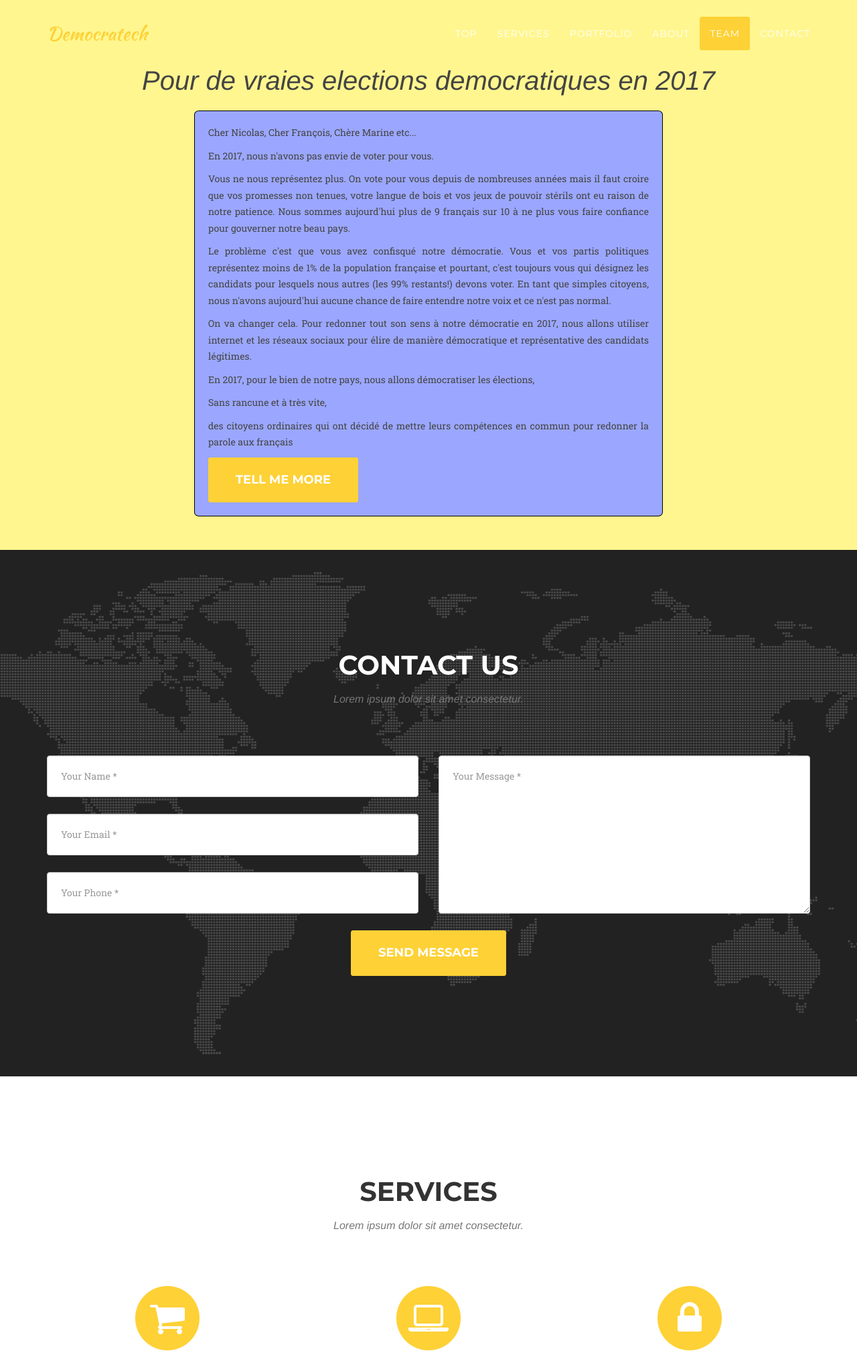
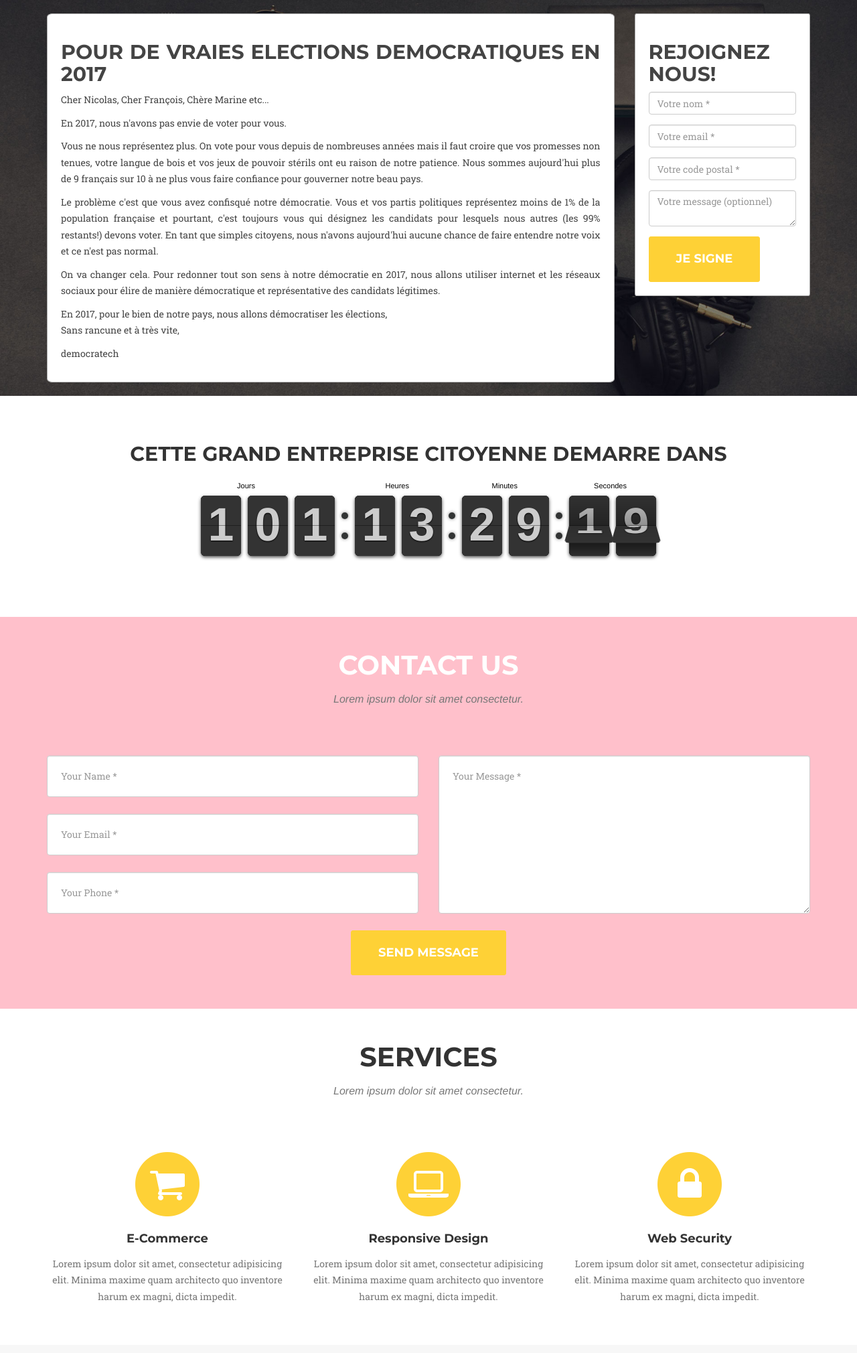
Before and after one commit to democratech/LaPrimaire, a PHP site: page / in a window 1280 px wide. Shown: the top 2020 px of the page at 67% size. Run offline with PHP 8.4, Linux system fonts and the light colour scheme; some libraries are stand-ins or nearby versions; some web fonts are replaced.

Commit message:
* Ajout formulaire et compte a rebours

```diff
--- a/web/css/agency.css
+++ b/web/css/agency.css
@@ -230,13 +230,50 @@ fieldset[disabled] .btn-xl.active {
     background-color: #fec503;
 }
 
-.lettre {
-	max-width: 700px;
-	background-color: #9ba7ff;
-	margin: 0 auto;
+#joinus {
+	background-color: white;
+	margin: 20px auto 20px auto;
 	padding: 20px;
 	text-align: justify;
-	border: 1px solid black;
+	border: 1px solid #AAA;
+	border-radius: 1%;
+}
+
+
+#clock_wrapper {
+	text-align: center;
+}
+#clock {
+	background-color: white;
+	width: auto;
+	display:inline-block;
+	margin: 20px auto;
+	padding: 0px;
+	border: 0px solid #AAA;
+	border-radius: 1%;
+}
+
+@media(max-width:768px) {
+	#clock .flip-clock-wrapper {
+		font-size: 22px;
+	}
+	#clock_wrapper {
+		zoom: 0.6;
+		-moz-transform: scale(0.6)
+	}
+	#joinus {
+		margin-top:20px;
+	}
+}
+
+
+.lettre {
+	/*max-width: 800px;*/
+	background-color: white;
+	margin: 20px auto 20px auto;
+	padding: 20px;
+	text-align: justify;
+	border: 1px solid #AAA;
 	border-radius: 1%;
 }
 
@@ -275,8 +312,8 @@ header {
     text-align: center;
     color: #444;
     background-attachment: scroll;
-    /* background-image: url(../img/header-bg.jpg); */
-    background-color: #fff68f;
+    background-color: rgba(4,4,4,0.8);
+    background-image: url(../img/header-bg.jpg);
     background-position: center center;
     background-repeat: none;
     -webkit-background-size: cover;
@@ -286,7 +323,7 @@ header {
 }
 
 header .intro-text {
-    padding-top: 100px;
+    padding-top: 50px;
     padding-bottom: 50px;
 }
 
@@ -309,7 +346,7 @@ header .intro-text .intro-heading {
 
 @media(min-width:768px) {
     header .intro-text {
-        padding-top: 100px;
+        padding-top: 50px;
         padding-bottom: 50px;
     }
 
@@ -332,7 +369,7 @@ header .intro-text .intro-heading {
 }
 
 section {
-    padding: 100px 0;
+    padding: 50px 0;
 }
 
 section h2.section-heading {
@@ -352,7 +389,7 @@ section h3.section-subheading {
 
 @media(min-width:768px) {
     section {
-        padding: 150px 0;
+        padding: 50px 0;
     }
 }
 
@@ -662,68 +699,69 @@ aside.clients img {
     margin: 50px auto;
 }
 
-section#contact {
+section#sign {
     background-color: #222;
-    background-image: url(../img/map-image.png);
+    /* background-image: url(../img/map-image.png); */
+    background-color: pink;
     background-position: center;
     background-repeat: no-repeat;
 }
 
-section#contact .section-heading {
+section#sign .section-heading {
     color: #fff;
 }
 
-section#contact .form-group {
+section#sign .form-group {
     margin-bottom: 25px;
 }
 
-section#contact .form-group input,
-section#contact .form-group textarea {
+section#sign .form-group input,
+section#sign .form-group textarea {
     padding: 20px;
 }
 
-section#contact .form-group input.form-control {
+section#sign .form-group input.form-control {
     height: auto;
 }
 
-section#contact .form-group textarea.form-control {
+section#sign .form-group textarea.form-control {
     height: 236px;
 }
 
-section#contact .form-control:focus {
+section#sign .form-control:focus {
     border-color: #fed136;
     box-shadow: none;
 }
 
-section#contact::-webkit-input-placeholder {
+section#sign::-webkit-input-placeholder {
     text-transform: uppercase;
     font-family: Montserrat,"Helvetica Neue",Helvetica,Arial,sans-serif;
     font-weight: 700;
     color: #bbb;
 }
 
-section#contact:-moz-placeholder {
+section#sign:-moz-placeholder {
     text-transform: uppercase;
     font-family: Montserrat,"Helvetica Neue",Helvetica,Arial,sans-serif;
     font-weight: 700;
     color: #bbb;
 }
 
-section#contact::-moz-placeholder {
+section#sign::-moz-placeholder {
     text-transform: uppercase;
     font-family: Montserrat,"Helvetica Neue",Helvetica,Arial,sans-serif;
     font-weight: 700;
     color: #bbb;
 }
 
-section#contact:-ms-input-placeholder {
+section#sign:-ms-input-placeholder {
     text-transform: uppercase;
     font-family: Montserrat,"Helvetica Neue",Helvetica,Arial,sans-serif;
     font-weight: 700;
     color: #bbb;
 }
 
-section#contact .text-danger {
+section#sign .text-danger {
     color: #e74c3c;
 }
 
--- /dev/null
+++ b/web/css/flipclock.css
@@ -0,0 +1,431 @@
+/* Get the bourbon mixin from http://bourbon.io */
+/* Reset */
+.flip-clock-wrapper * {
+    -webkit-box-sizing: border-box;
+    -moz-box-sizing: border-box;
+    -ms-box-sizing: border-box;
+    -o-box-sizing: border-box;
+    box-sizing: border-box;
+    -webkit-backface-visibility: hidden;
+    -moz-backface-visibility: hidden;
+    -ms-backface-visibility: hidden;
+    -o-backface-visibility: hidden;
+    backface-visibility: hidden;
+}
+
+.flip-clock-wrapper a {
+  cursor: pointer;
+  text-decoration: none;
+  color: #ccc; }
+
+.flip-clock-wrapper a:hover {
+  color: #fff; }
+
+.flip-clock-wrapper ul {
+  list-style: none; }
+
+.flip-clock-wrapper.clearfix:before,
+.flip-clock-wrapper.clearfix:after {
+  content: " ";
+  display: table; }
+
+.flip-clock-wrapper.clearfix:after {
+  clear: both; }
+
+.flip-clock-wrapper.clearfix {
+  *zoom: 1; }
+
+/* Main */
+.flip-clock-wrapper {
+  font: normal 11px "Helvetica Neue", Helvetica, sans-serif;
+  -webkit-user-select: none; }
+
+.flip-clock-meridium {
+  background: none !important;
+  box-shadow: 0 0 0 !important;
+  font-size: 36px !important; }
+
+.flip-clock-meridium a { color: #313333; }
+
+.flip-clock-wrapper {
+  text-align: center;
+  position: relative;
+  width: 100%;
+  margin: 1em;
+}
+
+.flip-clock-wrapper:before,
+.flip-clock-wrapper:after {
+    content: " "; /* 1 */
+    display: table; /* 2 */
+}
+.flip-clock-wrapper:after {
+    clear: both;
+}
+
+/* Skeleton */
+.flip-clock-wrapper ul {
+  position: relative;
+  float: left;
+  margin: 5px;
+  width: 60px;
+  height: 90px;
+  font-size: 80px;
+  font-weight: bold;
+  line-height: 87px;
+  border-radius: 6px;
+  background: #000;
+}
+
+.flip-clock-wrapper ul li {
+  z-index: 1;
+  position: absolute;
+  left: 0;
+  top: 0;
+  width: 100%;
+  height: 100%;
+  line-height: 87px;
+  text-decoration: none !important;
+}
+
+.flip-clock-wrapper ul li:first-child {
+  z-index: 2; }
+
+.flip-clock-wrapper ul li a {
+  display: block;
+  height: 100%;
+  -webkit-perspective: 200px;
+  -moz-perspective: 200px;
+  perspective: 200px;
+  margin: 0 !important;
+  overflow: visible !important;
+  cursor: default !important; }
+
+.flip-clock-wrapper ul li a div {
+  z-index: 1;
+  position: absolute;
+  left: 0;
+  width: 100%;
+  height: 50%;
+  font-size: 80px;
+  overflow: hidden;
+  outline: 1px solid transparent; }
+
+.flip-clock-wrapper ul li a div .shadow {
+  position: absolute;
+  width: 100%;
+  height: 100%;
+  z-index: 2; }
+
+.flip-clock-wrapper ul li a div.up {
+  -webkit-transform-origin: 50% 100%;
+  -moz-transform-origin: 50% 100%;
+  -ms-transform-origin: 50% 100%;
+  -o-transform-origin: 50% 100%;
+  transform-origin: 50% 100%;
+  top: 0; }
+
+.flip-clock-wrapper ul li a div.up:after {
+  content: "";
+  position: absolute;
+  top: 44px;
+  left: 0;
+  z-index: 5;
+  width: 100%;
+  height: 3px;
+  background-color: #000;
+  background-color: rgba(0, 0, 0, 0.4); }
+
+.flip-clock-wrapper ul li a div.down {
+  -webkit-transform-origin: 50% 0;
+  -moz-transform-origin: 50% 0;
+  -ms-transform-origin: 50% 0;
+  -o-transform-origin: 50% 0;
+  transform-origin: 50% 0;
+  bottom: 0;
+  border-bottom-left-radius: 6px;
+  border-bottom-right-radius: 6px;
+}
+
+.flip-clock-wrapper ul li a div div.inn {
+  position: absolute;
+  left: 0;
+  z-index: 1;
+  width: 100%;
+  height: 200%;
+  color: #ccc;
+  text-shadow: 0 1px 2px #000;
+  text-align: center;
+  background-color: #333;
+  border-radius: 6px;
+  font-size: 70px; }
+
+.flip-clock-wrapper ul li a div.up div.inn {
+  top: 0; }
+
+.flip-clock-wrapper ul li a div.down div.inn {
+  bottom: 0; }
+
+/* PLAY */
+.flip-clock-wrapper ul.play li.flip-clock-before {
+  z-index: 3; }
+
+.flip-clock-wrapper .flip {   box-shadow: 0 2px 5px rgba(0, 0, 0, 0.7); }
+
+.flip-clock-wrapper ul.play li.flip-clock-active {
+  -webkit-animation: asd 0.5s 0.5s linear both;
+  -moz-animation: asd 0.5s 0.5s linear both;
+  animation: asd 0.5s 0.5s linear both;
+  z-index: 5; }
+
+.flip-clock-divider {
+  float: left;
+  display: inline-block;
+  position: relative;
+  width: 20px;
+  height: 100px; }
+
+.flip-clock-divider:first-child {
+  width: 0; }
+
+.flip-clock-dot {
+  display: block;
+  background: #323434;
+  width: 10px;
+  height: 10px;
+  position: absolute;
+  border-radius: 50%;
+  box-shadow: 0 0 5px rgba(0, 0, 0, 0.5);
+  left: 5px; }
+
+.flip-clock-divider .flip-clock-label {
+  position: absolute;
+  top: -1.5em;
+  right: -86px;
+  color: black;
+  text-shadow: none; }
+
+.flip-clock-divider.minutes .flip-clock-label {
+  right: -88px; }
+
+.flip-clock-divider.seconds .flip-clock-label {
+  right: -91px; }
+
+.flip-clock-dot.top {
+  top: 30px; }
+
+.flip-clock-dot.bottom {
+  bottom: 30px; }
+
+@-webkit-keyframes asd {
+  0% {
+    z-index: 2; }
+
+  20% {
+    z-index: 4; }
+
+  100% {
+    z-index: 4; } }
+
+@-moz-keyframes asd {
+  0% {
+    z-index: 2; }
+
+  20% {
+    z-index: 4; }
+
+  100% {
+    z-index: 4; } }
+
+@-o-keyframes asd {
+  0% {
+    z-index: 2; }
+
+  20% {
+    z-index: 4; }
+
+  100% {
+    z-index: 4; } }
+
+@keyframes asd {
+  0% {
+    z-index: 2; }
+
+  20% {
+    z-index: 4; }
+
+  100% {
+    z-index: 4; } }
+
+.flip-clock-wrapper ul.play li.flip-clock-active .down {
+  z-index: 2;
+  -webkit-animation: turn 0.5s 0.5s linear both;
+  -moz-animation: turn 0.5s 0.5s linear both;
+  animation: turn 0.5s 0.5s linear both; }
+
+@-webkit-keyframes turn {
+  0% {
+    -webkit-transform: rotateX(90deg); }
+
+  100% {
+    -webkit-transform: rotateX(0deg); } }
+
+@-moz-keyframes turn {
+  0% {
+    -moz-transform: rotateX(90deg); }
+
+  100% {
+    -moz-transform: rotateX(0deg); } }
+
+@-o-keyframes turn {
+  0% {
+    -o-transform: rotateX(90deg); }
+
+  100% {
+    -o-transform: rotateX(0deg); } }
+
+@keyframes turn {
+  0% {
+    transform: rotateX(90deg); }
+
+  100% {
+    transform: rotateX(0deg); } }
+
+.flip-clock-wrapper ul.play li.flip-clock-before .up {
+  z-index: 2;
+  -webkit-animation: turn2 0.5s linear both;
+  -moz-animation: turn2 0.5s linear both;
+  animation: turn2 0.5s linear both; }
+
+@-webkit-keyframes turn2 {
+  0% {
+    -webkit-transform: rotateX(0deg); }
+
+  100% {
+    -webkit-transform: rotateX(-90deg); } }
+
+@-moz-keyframes turn2 {
+  0% {
+    -moz-transform: rotateX(0deg); }
+
+  100% {
+    -moz-transform: rotateX(-90deg); } }
+
+@-o-keyframes turn2 {
+  0% {
+    -o-transform: rotateX(0deg); }
+
+  100% {
+    -o-transform: rotateX(-90deg); } }
+
+@keyframes turn2 {
+  0% {
+    transform: rotateX(0deg); }
+
+  100% {
+    transform: rotateX(-90deg); } }
+
+.flip-clock-wrapper ul li.flip-clock-active {
+  z-index: 3; }
+
+/* SHADOW */
+.flip-clock-wrapper ul.play li.flip-clock-before .up .shadow {
+  background: -moz-linear-gradient(top, rgba(0, 0, 0, 0.1) 0%, black 100%);
+  background: -webkit-gradient(linear, left top, left bottom, color-stop(0%, rgba(0, 0, 0, 0.1)), color-stop(100%, black));
+  background: linear, top, rgba(0, 0, 0, 0.1) 0%, black 100%;
+  background: -o-linear-gradient(top, rgba(0, 0, 0, 0.1) 0%, black 100%);
+  background: -ms-linear-gradient(top, rgba(0, 0, 0, 0.1) 0%, black 100%);
+  background: linear, to bottom, rgba(0, 0, 0, 0.1) 0%, black 100%;
+  -webkit-animation: show 0.5s linear both;
+  -moz-animation: show 0.5s linear both;
+  animation: show 0.5s linear both; }
+
+.flip-clock-wrapper ul.play li.flip-clock-active .up .shadow {
+  background: -moz-linear-gradient(top, rgba(0, 0, 0, 0.1) 0%, black 100%);
+  background: -webkit-gradient(linear, left top, left bottom, color-stop(0%, rgba(0, 0, 0, 0.1)), color-stop(100%, black));
+  background: linear, top, rgba(0, 0, 0, 0.1) 0%, black 100%;
+  background: -o-linear-gradient(top, rgba(0, 0, 0, 0.1) 0%, black 100%);
+  background: -ms-linear-gradient(top, rgba(0, 0, 0, 0.1) 0%, black 100%);
+  background: linear, to bottom, rgba(0, 0, 0, 0.1) 0%, black 100%;
+  -webkit-animation: hide 0.5s 0.3s linear both;
+  -moz-animation: hide 0.5s 0.3s linear both;
+  animation: hide 0.5s 0.3s linear both; }
+
+/*DOWN*/
+.flip-clock-wrapper ul.play li.flip-clock-before .down .shadow {
+  background: -moz-linear-gradient(top, black 0%, rgba(0, 0, 0, 0.1) 100%);
+  background: -webkit-gradient(linear, left top, left bottom, color-stop(0%, black), color-stop(100%, rgba(0, 0, 0, 0.1)));
+  background: linear, top, black 0%, rgba(0, 0, 0, 0.1) 100%;
+  background: -o-linear-gradient(top, black 0%, rgba(0, 0, 0, 0.1) 100%);
+  background: -ms-linear-gradient(top, black 0%, rgba(0, 0, 0, 0.1) 100%);
+  background: linear, to bottom, black 0%, rgba(0, 0, 0, 0.1) 100%;
+  -webkit-animation: show 0.5s linear both;
+  -moz-animation: show 0.5s linear both;
+  animation: show 0.5s linear both; }
+
+.flip-clock-wrapper ul.play li.flip-clock-active .down .shadow {
+  background: -moz-linear-gradient(top, black 0%, rgba(0, 0, 0, 0.1) 100%);
+  background: -webkit-gradient(linear, left top, left bottom, color-stop(0%, black), color-stop(100%, rgba(0, 0, 0, 0.1)));
+  background: linear, top, black 0%, rgba(0, 0, 0, 0.1) 100%;
+  background: -o-linear-gradient(top, black 0%, rgba(0, 0, 0, 0.1) 100%);
+  background: -ms-linear-gradient(top, black 0%, rgba(0, 0, 0, 0.1) 100%);
+  background: linear, to bottom, black 0%, rgba(0, 0, 0, 0.1) 100%;
+  -webkit-animation: hide 0.5s 0.3s linear both;
+  -moz-animation: hide 0.5s 0.3s linear both;
+  animation: hide 0.5s 0.2s linear both; }
+
+@-webkit-keyframes show {
+  0% {
+    opacity: 0; }
+
+  100% {
+    opacity: 1; } }
+
+@-moz-keyframes show {
+  0% {
+    opacity: 0; }
+
+  100% {
+    opacity: 1; } }
+
+@-o-keyframes show {
+  0% {
+    opacity: 0; }
+
+  100% {
+    opacity: 1; } }
+
+@keyframes show {
+  0% {
+    opacity: 0; }
+
+  100% {
+    opacity: 1; } }
+
+@-webkit-keyframes hide {
+  0% {
+    opacity: 1; }
+
+  100% {
+    opacity: 0; } }
+
+@-moz-keyframes hide {
+  0% {
+    opacity: 1; }
+
+  100% {
+    opacity: 0; } }
+
+@-o-keyframes hide {
+  0% {
+    opacity: 1; }
+
+  100% {
+    opacity: 0; } }
+
+@keyframes hide {
+  0% {
+    opacity: 1; }
+
+  100% {
+    opacity: 0; } }
--- a/web/index.html
+++ b/web/index.html
@@ -15,6 +15,7 @@
     <link href="css/bootstrap.min.css" rel="stylesheet">
 
     <!-- Custom CSS -->
+    <link href="css/flipclock.css" rel="stylesheet">
     <link href="css/agency.css" rel="stylesheet">
 
     <!-- Custom Fonts -->
@@ -35,71 +36,77 @@
 
 <body id="page-top" class="index">
 
-    <!-- Navigation -->
-    <nav class="navbar navbar-default navbar-fixed-top">
-        <div class="container">
-            <!-- Brand and toggle get grouped for better mobile display -->
-            <div class="navbar-header page-scroll">
-                <button type="button" class="navbar-toggle" data-toggle="collapse" data-target="#bs-example-navbar-collapse-1">
-                    <span class="sr-only">Toggle navigation</span>
-                    <span class="icon-bar"></span>
-                    <span class="icon-bar"></span>
-                    <span class="icon-bar"></span>
-                </button>
-                <a class="navbar-brand page-scroll" href="#page-top">Democratech</a>
-            </div>
-
-            <!-- Collect the nav links, forms, and other content for toggling -->
-            <div class="collapse navbar-collapse" id="bs-example-navbar-collapse-1">
-                <ul class="nav navbar-nav navbar-right">
-                    <li class="page-scroll">
-                        <a class="page-scroll" href="#page-top">Top</a>
-                    </li>
-                    <li>
-                        <a class="page-scroll" href="#services">Services</a>
-                    </li>
-                    <li>
-                        <a class="page-scroll" href="#portfolio">Portfolio</a>
-                    </li>
-                    <li>
-                        <a class="page-scroll" href="#about">About</a>
-                    </li>
-                    <li>
-                        <a class="page-scroll" href="#team">Team</a>
-                    </li>
-                    <li>
-                        <a class="page-scroll" href="#contact">Contact</a>
-                    </li>
-                </ul>
-            </div>
-            <!-- /.navbar-collapse -->
-        </div>
-        <!-- /.container-fluid -->
-    </nav>
-
     <!-- Header -->
     <header id="page-top">
         <div class="container">
-            <div class="intro-text">
-		    <div class="intro-lead-in">Pour de vraies elections democratiques en 2017</div>
-		    <!-- <div class="intro-heading">It's Nice To Meet You</div>-->
+            <div class="row">
+                <div class="col-lg-12">
+                    <form name="sentMessage" id="contactForm" novalidate>
+                        <div class="row">
+                            <div class="col-md-9">
 				    <div class="lettre">
+					<h2>Pour de vraies elections democratiques en 2017</h2>
 					<p>Cher Nicolas, Cher François, Chère Marine etc...</p>
 					<p>En 2017, nous n'avons pas envie de voter pour vous.</p>
 					<p>Vous ne nous représentez plus. On vote pour vous depuis de nombreuses années mais il faut croire que vos promesses non tenues, votre langue de bois et vos jeux de pouvoir stérils ont eu raison de notre patience. Nous sommes aujourd'hui plus de 9 français sur 10 à ne plus vous faire confiance pour gouverner notre beau pays.</p>
 					<p>Le problème c'est que vous avez confisqué notre démocratie. Vous et vos partis politiques représentez moins de 1% de la population française et pourtant, c'est toujours vous qui désignez les candidats pour lesquels nous autres (les 99% restants!) devons voter. En tant que simples citoyens, nous n'avons aujourd'hui aucune chance de faire entendre notre voix et ce n'est pas normal.</p>
 					<p>On va changer cela. Pour redonner tout son sens à notre démocratie en 2017, nous allons utiliser internet et les réseaux sociaux pour élire de manière démocratique et représentative des candidats légitimes.</p>
-<p>En 2017, pour le bien de notre pays, nous allons démocratiser les élections,</p>
-<p>Sans rancune et à très vite,</p>
-<p>des citoyens ordinaires qui ont décidé de mettre leurs compétences en commun pour redonner la parole aux français</p>
-			<a href="#services" class="page-scroll btn btn-xl">Tell Me More</a>
+					<p>En 2017, pour le bien de notre pays, nous allons démocratiser les élections,<br/>Sans rancune et à très vite,</p>
+					<p>democratech</p>
+				    </div>
+                            </div>
+                            <div class="col-md-3">
+				<div id="joinus">
+					<h2>Rejoignez nous!</h2>
+					<div class="form-group">
+					    <input type="text" class="form-control" placeholder="Votre nom *" id="name" required data-validation-required-message="Merci d'entrer votre nom.">
+					    <p class="help-block text-danger"></p>
+					</div>
+					<div class="form-group">
+					    <input type="email" class="form-control" placeholder="Votre email *" id="email" required data-validation-required-message="Merci d'entrer votre adresse email.">
+					    <p class="help-block text-danger"></p>
+					</div>
+					<div class="form-group">
+					    <input type="zip" class="form-control" placeholder="Votre code postal *" id="phone" required data-validation-required-message="Merci d'entrer votre code postal.">
+					    <p class="help-block text-danger"></p>
+					</div>
+				    <!--</div>
+				    <div class="col-md-6">-->
+					<div class="form-group">
+					    <textarea class="form-control" placeholder="Votre message (optionnel)" id="message" data-validation-required-message="Entrez votre message (optionnel)"></textarea>
+					    <p class="help-block text-danger"></p>
+					</div>
+					<button type="submit" class="btn btn-xl">Je signe</button>
 				</div>
                             </div>
                         </div>
+                    </form>
+                </div>
+            </div>
+
+
+
+        </div>
     </header>
 
-    <!-- Contact Section -->
-    <section id="contact">
+    <section id="counter">
+        <div class="container">
+            <div class="text-center">
+		<h2>Cette grand entreprise citoyenne demarre dans</h2>
+            </div>
+            <div id="clock_wrapper">
+		    <div id="clock">
+			    <!-- <div class="intro-lead-in">Pour de vraies elections democratiques en 2017</div> -->
+			    <!-- <div class="intro-heading">It's Nice To Meet You</div>-->
+			    <!-- <a href="#sign" class="page-scroll btn btn-xl">Je signe</a>-->
+			<div class="countdown"></div>
+		    </div>
+            </div>
+	</div>
+    </section>
+
+    <!-- Sign Section -->
+    <section id="sign">
         <div class="container">
             <div class="row">
                 <div class="col-lg-12 text-center">
@@ -669,7 +676,19 @@
 
     <!-- Custom Theme JavaScript -->
     <script src="js/agency.js"></script>
+    <script src="js/flipclock.min.js"></script>
+
+<script type="text/javascript">
+var temps = new Date(2015,9,1);
+var now = new Date();
+var countdown = (temps.getTime()-now.getTime())/1000;
+console.log(countdown);
+var clock = new FlipClock($('.countdown'), countdown, { countdown: true, language: 'fr', clockFace: 'DailyCounter' });
+//var countdown = (temps-now)*1000;
+//clock.setTime(countdown);
+clock.start();
+
+</script>
 
 </body>
-
 </html>
```
Also changed, not shown: web/js/flipclock.min.js (added). Lines whose indentation alone changed are shown as unchanged.
